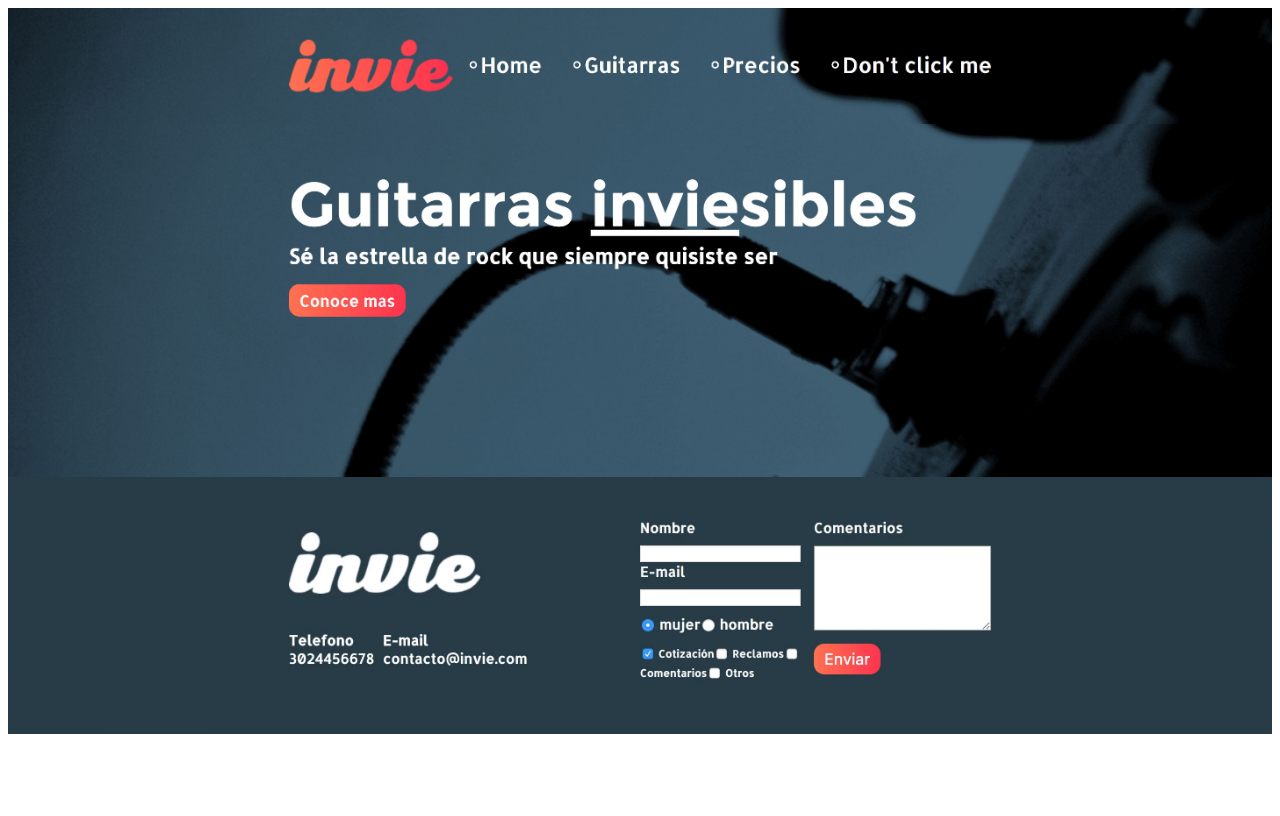
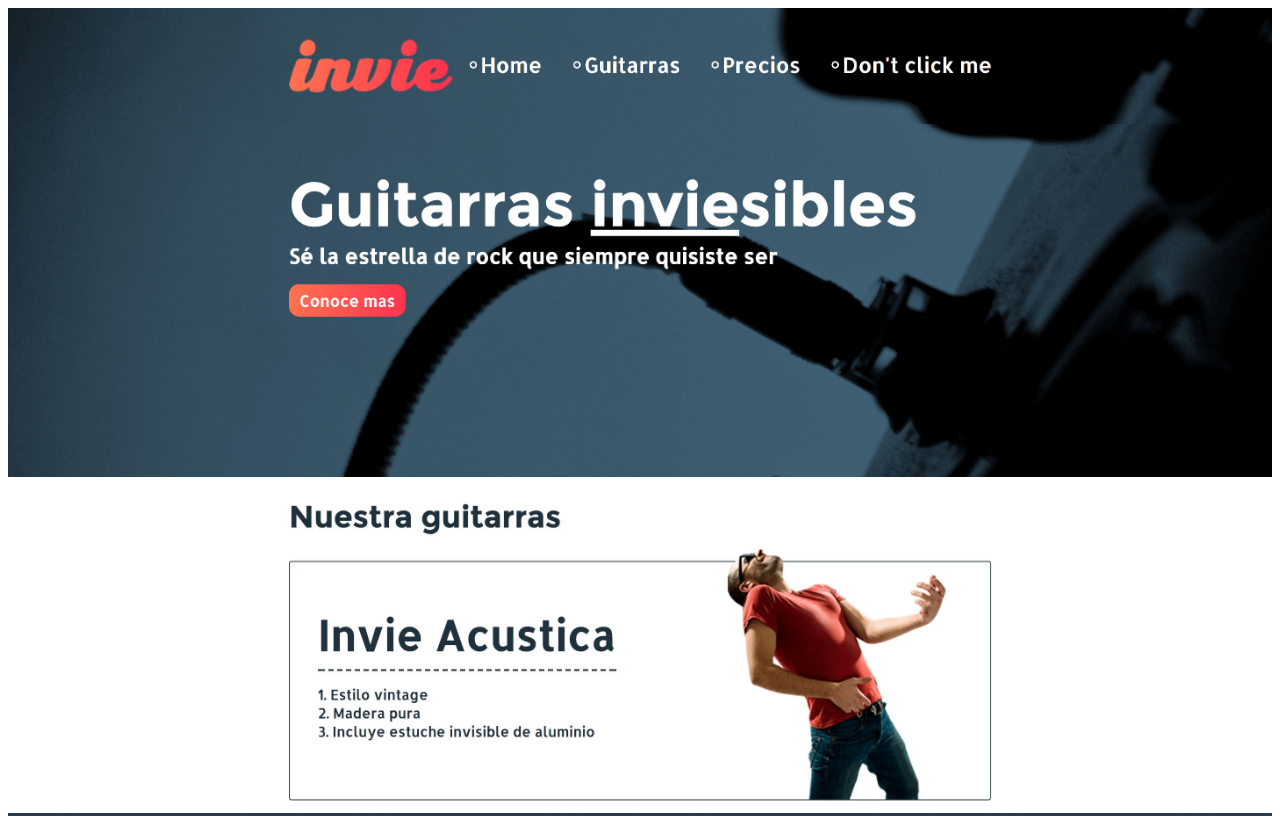
Before and after one commit to OAngel1/invie-github, a plain HTML site: page index.html in a window 1280 px wide. Shown: the top 816 px of the page. Drawn offline with Linux system fonts and the light colour scheme.

Commit message:
aderimos acustica

```diff
--- a/index.html
+++ b/index.html
@@ -15,6 +15,7 @@
 <body>
   <img src="img/header_0fdd3fdf-3dcc-4466-8a28-4cbcc02a2c6e.jpg" alt="foter">
   <img src="img/hero_51f6ca4a-043f-4384-bf2d-0276833261fc.jpg" alt="">
+  <img src="img/acustica_395abf3a-d46e-4f19-a9cc-ddee140e6597.webp" alt="">
   <img src="img/footer_0bca93db-411f-4541-825a-4c3b5de36bf1.webp" alt="">
 </body>
 </html>
```
